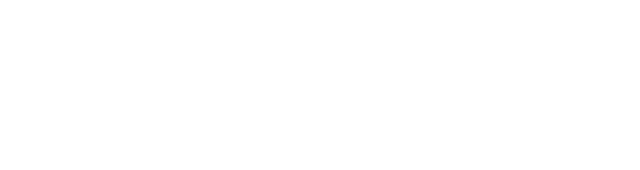
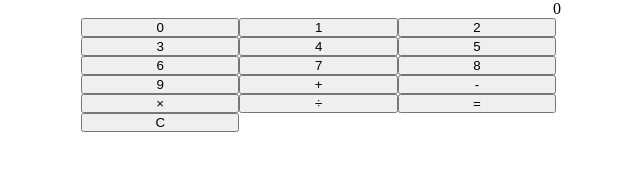
Before and after one commit to alchemistikk/calculator, a plain HTML site: page index.html in a window 1280 px wide. Shown: the whole page, without its empty margins (319-959 px from the left). Drawn offline with Linux system fonts and the light colour scheme.

Commit message:
Add rudimentary display

```diff
--- a/index.html
+++ b/index.html
@@ -9,6 +9,26 @@
   <script src="script.js" defer></script>
 </head>
 <body>
-
+<div id="container">
+  <div id="display">0</div>
+  <div id="calculator">
+    <button id="0" class="btn operand">0</button>
+    <button id="1" class="btn operand">1</button>
+    <button id="2" class="btn operand">2</button>
+    <button id="3" class="btn operand">3</button>
+    <button id="4" class="btn operand">4</button>
+    <button id="5" class="btn operand">5</button>
+    <button id="6" class="btn operand">6</button>
+    <button id="7" class="btn operand">7</button>
+    <button id="8" class="btn operand">8</button>
+    <button id="9" class="btn operand">9</button>
+    <button id="add" class="btn operator">+</button>
+    <button id="subtract" class="btn operator">-</button>
+    <button id="multiply" class="btn operator">×</button>
+    <button id="divide" class="btn operator">÷</button>
+    <button id="equals" class="btn operator">=</button>
+    <button id="clear" class="btn operator">C</button>
+  </div>
+</div>
 </body>
 </html>
--- a/style.css
+++ b/style.css
@@ -0,0 +1,21 @@
+* {
+  margin: 0;
+  padding: 0;
+}
+
+#container {
+  margin: 0 400px;
+}
+
+#display {
+  text-align: right;
+}
+
+#calculator {
+  display: flex;
+  flex-wrap: wrap;
+}
+
+button {
+  width: 33%;
+}
```
